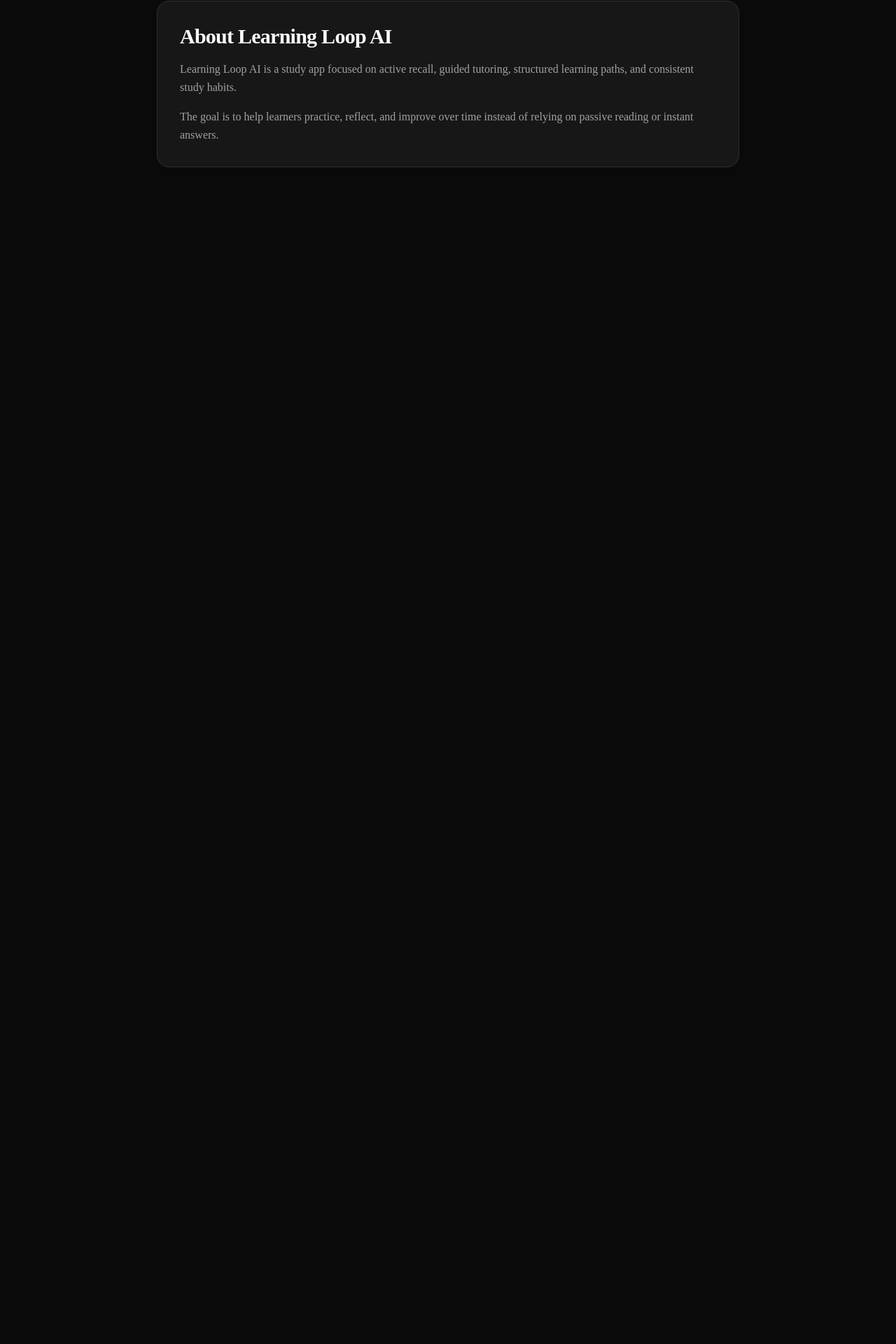
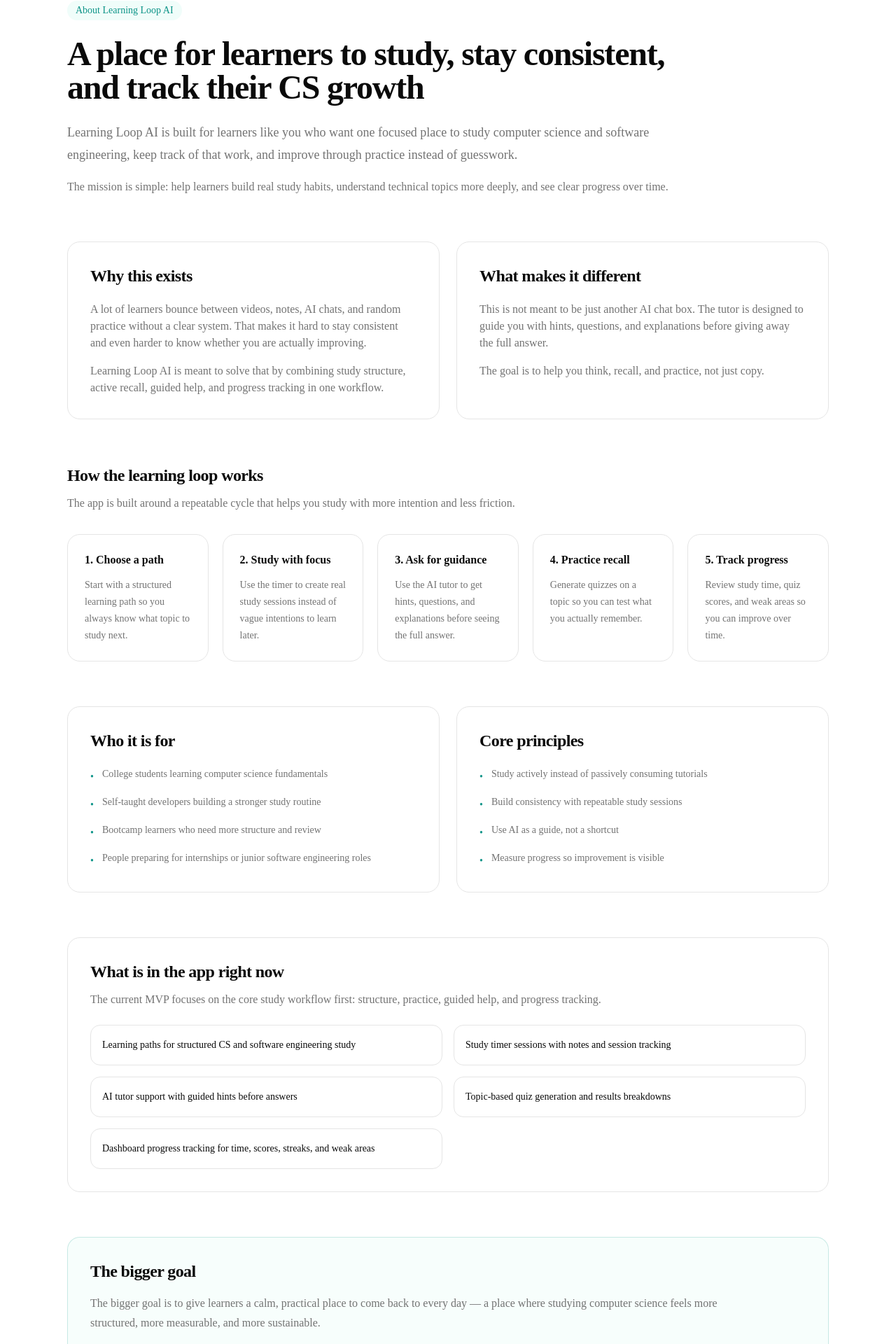
Before and after one commit to Mela13076/learning-loop-ai, a Next.js app: page /about in a window 1280 px wide. Shown: the part 128-2048 px from the top of the page at 70% size. Before the commit the page ends 800 px from the top, so only its background shows below. Built offline with nearby package versions, Linux system fonts and the light colour scheme; no server answers.

Commit message:
adding about and fixing theme config

```diff
--- a/src/app/about/page.tsx
+++ b/src/app/about/page.tsx
@@ -1,4 +1,54 @@
 import Link from "next/link";
+
+const learningLoop = [
+  {
+    title: "1. Choose a path",
+    description:
+      "Start with a structured learning path so you always know what topic to study next.",
+  },
+  {
+    title: "2. Study with focus",
+    description:
+      "Use the timer to create real study sessions instead of vague intentions to learn later.",
+  },
+  {
+    title: "3. Ask for guidance",
+    description:
+      "Use the AI tutor to get hints, questions, and explanations before seeing the full answer.",
+  },
+  {
+    title: "4. Practice recall",
+    description:
+      "Generate quizzes on a topic so you can test what you actually remember.",
+  },
+  {
+    title: "5. Track progress",
+    description:
+      "Review study time, quiz scores, and weak areas so you can improve over time.",
+  },
+];
+
+const audience = [
+  "College students learning computer science fundamentals",
+  "Self-taught developers building a stronger study routine",
+  "Bootcamp learners who need more structure and review",
+  "People preparing for internships or junior software engineering roles",
+];
+
+const principles = [
+  "Study actively instead of passively consuming tutorials",
+  "Build consistency with repeatable study sessions",
+  "Use AI as a guide, not a shortcut",
+  "Measure progress so improvement is visible",
+];
+
+const mvpFeatures = [
+  "Learning paths for structured CS and software engineering study",
+  "Study timer sessions with notes and session tracking",
+  "AI tutor support with guided hints before answers",
+  "Topic-based quiz generation and results breakdowns",
+  "Dashboard progress tracking for time, scores, streaks, and weak areas",
+];
 
 export default function AboutPage() {
   return (
@@ -11,27 +61,162 @@
             </span>
             <span className="text-lg">Learning Loop AI</span>
           </Link>
+          <div className="flex items-center gap-4">
             <Link
               href="/"
               className="text-sm text-muted-foreground transition-colors hover:text-foreground"
             >
-            Back home
+              Home
             </Link>
+            <Link
+              href="/dashboard"
+              className="text-sm text-muted-foreground transition-colors hover:text-foreground"
+            >
+              Dashboard
+            </Link>
+          </div>
         </nav>
       </header>
 
-      <main className="mx-auto w-full max-w-4xl flex-1 px-4 py-16 sm:px-6 lg:px-8">
+      <main className="mx-auto w-full max-w-6xl flex-1 px-4 py-16 sm:px-6 lg:px-8">
+        <section className="max-w-4xl">
+          <span className="inline-flex rounded-full bg-[var(--accent-soft)] px-3 py-1 text-sm font-medium text-primary">
+            About Learning Loop AI
+          </span>
+          <h1 className="mt-6 text-4xl font-extrabold tracking-tight sm:text-5xl">
+            A place for learners to study, stay consistent, and track their CS growth
+          </h1>
+          <p className="mt-6 text-lg leading-8 text-muted-foreground">
+            Learning Loop AI is built for learners like you who want one focused place
+            to study computer science and software engineering, keep track of that work,
+            and improve through practice instead of guesswork.
+          </p>
+          <p className="mt-4 text-base leading-7 text-muted-foreground">
+            The mission is simple: help learners build real study habits, understand
+            technical topics more deeply, and see clear progress over time.
+          </p>
+        </section>
+
+        <section className="mt-16 grid gap-6 lg:grid-cols-2">
           <div className="rounded-2xl border border-border bg-card p-8">
-          <h1 className="text-3xl font-bold tracking-tight">About Learning Loop AI</h1>
-          <p className="mt-4 text-base leading-relaxed text-muted-foreground">
-            Learning Loop AI is a study app focused on active recall, guided tutoring,
-            structured learning paths, and consistent study habits.
+            <h2 className="text-2xl font-bold tracking-tight">Why this exists</h2>
+            <div className="mt-5 space-y-4 text-muted-foreground">
+              <p>
+                A lot of learners bounce between videos, notes, AI chats, and random
+                practice without a clear system. That makes it hard to stay consistent
+                and even harder to know whether you are actually improving.
               </p>
-          <p className="mt-4 text-base leading-relaxed text-muted-foreground">
-            The goal is to help learners practice, reflect, and improve over time
-            instead of relying on passive reading or instant answers.
+              <p>
+                Learning Loop AI is meant to solve that by combining study structure,
+                active recall, guided help, and progress tracking in one workflow.
               </p>
             </div>
+          </div>
+
+          <div className="rounded-2xl border border-border bg-card p-8">
+            <h2 className="text-2xl font-bold tracking-tight">
+              What makes it different
+            </h2>
+            <div className="mt-5 space-y-4 text-muted-foreground">
+              <p>
+                This is not meant to be just another AI chat box. The tutor is designed
+                to guide you with hints, questions, and explanations before giving away
+                the full answer.
+              </p>
+              <p>
+                The goal is to help you think, recall, and practice, not just copy.
+              </p>
+            </div>
+          </div>
+        </section>
+
+        <section className="mt-16">
+          <div className="max-w-3xl">
+            <h2 className="text-2xl font-bold tracking-tight">How the learning loop works</h2>
+            <p className="mt-3 text-muted-foreground">
+              The app is built around a repeatable cycle that helps you study with more
+              intention and less friction.
+            </p>
+          </div>
+
+          <div className="mt-8 grid gap-5 md:grid-cols-2 xl:grid-cols-5">
+            {learningLoop.map((step) => (
+              <div
+                key={step.title}
+                className="rounded-2xl border border-border bg-card p-6"
+              >
+                <h3 className="font-semibold text-foreground">{step.title}</h3>
+                <p className="mt-3 text-sm leading-6 text-muted-foreground">
+                  {step.description}
+                </p>
+              </div>
+            ))}
+          </div>
+        </section>
+
+        <section className="mt-16 grid gap-6 lg:grid-cols-2">
+          <div className="rounded-2xl border border-border bg-card p-8">
+            <h2 className="text-2xl font-bold tracking-tight">Who it is for</h2>
+            <ul className="mt-5 space-y-3 text-sm leading-6 text-muted-foreground">
+              {audience.map((item) => (
+                <li key={item} className="flex gap-3">
+                  <span className="mt-1 text-primary">•</span>
+                  <span>{item}</span>
+                </li>
+              ))}
+            </ul>
+          </div>
+
+          <div className="rounded-2xl border border-border bg-card p-8">
+            <h2 className="text-2xl font-bold tracking-tight">Core principles</h2>
+            <ul className="mt-5 space-y-3 text-sm leading-6 text-muted-foreground">
+              {principles.map((item) => (
+                <li key={item} className="flex gap-3">
+                  <span className="mt-1 text-primary">•</span>
+                  <span>{item}</span>
+                </li>
+              ))}
+            </ul>
+          </div>
+        </section>
+
+        <section className="mt-16 rounded-2xl border border-border bg-card p-8">
+          <h2 className="text-2xl font-bold tracking-tight">What is in the app right now</h2>
+          <p className="mt-3 max-w-3xl text-muted-foreground">
+            The current MVP focuses on the core study workflow first: structure,
+            practice, guided help, and progress tracking.
+          </p>
+          <ul className="mt-6 grid gap-4 md:grid-cols-2">
+            {mvpFeatures.map((feature) => (
+              <li
+                key={feature}
+                className="rounded-xl border border-border bg-background/40 px-4 py-4 text-sm leading-6 text-muted-foreground"
+              >
+                <span className="font-medium text-foreground">{feature}</span>
+              </li>
+            ))}
+          </ul>
+        </section>
+
+        <section className="mt-16 rounded-2xl border border-primary/20 bg-[var(--accent-soft)]/50 p-8">
+          <h2 className="text-2xl font-bold tracking-tight">The bigger goal</h2>
+          <p className="mt-4 max-w-4xl text-base leading-7 text-muted-foreground">
+            The bigger goal is to give learners a calm, practical place to come back to
+            every day — a place where studying computer science feels more structured,
+            more measurable, and more sustainable.
+          </p>
+          <div className="mt-6 flex flex-wrap gap-3">
+            <Link href="/" className="inline-flex items-center rounded-lg bg-primary px-4 py-2 text-sm font-medium text-primary-foreground transition-colors hover:opacity-90">
+              Back to home
+            </Link>
+            <Link
+              href="/dashboard"
+              className="inline-flex items-center rounded-lg border border-border px-4 py-2 text-sm font-medium transition-colors hover:bg-muted"
+            >
+              Go to dashboard
+            </Link>
+          </div>
+        </section>
       </main>
     </div>
   );
--- a/src/app/dashboard/page.tsx
+++ b/src/app/dashboard/page.tsx
@@ -229,7 +229,7 @@
         <div className="mb-8 flex flex-col gap-4 sm:flex-row sm:items-center sm:justify-between">
           <div>
             <h1 className="text-2xl font-bold tracking-tight">
-              Welcome back, {greetingName}
+              Welcome Back {greetingName}!
             </h1>
             <p className="mt-1 text-sm text-muted-foreground">
               {topicsInProgress > 0
--- a/src/app/layout.tsx
+++ b/src/app/layout.tsx
@@ -54,17 +54,21 @@
   const dbThemeMode = dbUser?.themeMode;
 
   let accentColor: AccentColor = DEFAULT_ACCENT_COLOR;
+  if (userId) {
     if (isAccentColor(dbAccentColor ?? "")) {
       accentColor = dbAccentColor as AccentColor;
     } else if (isAccentColor(cookieAccentColor ?? "")) {
       accentColor = cookieAccentColor as AccentColor;
     }
+  }
 
   let themeMode: ThemeMode = DEFAULT_THEME_MODE;
+  if (userId) {
     if (isThemeMode(dbThemeMode ?? "")) {
       themeMode = dbThemeMode as ThemeMode;
     } else if (isThemeMode(cookieThemeMode ?? "")) {
       themeMode = cookieThemeMode as ThemeMode;
+    }
   }
 
   return (
--- a/src/components/theme/ThemeScript.tsx
+++ b/src/components/theme/ThemeScript.tsx
@@ -17,14 +17,9 @@
   const script = `
     (() => {
       const root = document.documentElement;
-      const savedTheme = localStorage.getItem("learning-loop-theme-mode");
-      const savedAccent = localStorage.getItem("learning-loop-accent-color");
-      const themeMode = savedTheme === "light" || savedTheme === "dark" ? savedTheme : "${themeMode}";
-      const accentColor = savedAccent || "${accentColor}";
-
-      root.classList.toggle("dark", themeMode === "dark");
-      root.dataset.theme = themeMode;
-      root.dataset.accent = accentColor;
+      root.classList.toggle("dark", "${themeMode}" === "dark");
+      root.dataset.theme = "${themeMode}";
+      root.dataset.accent = "${accentColor}";
     })();
   `;
 
--- a/src/lib/theme.ts
+++ b/src/lib/theme.ts
@@ -85,7 +85,7 @@
 export type ThemeMode = "dark" | "light";
 
 export const DEFAULT_ACCENT_COLOR: AccentColor = "teal";
-export const DEFAULT_THEME_MODE: ThemeMode = "dark";
+export const DEFAULT_THEME_MODE: ThemeMode = "light";
 
 export const ACCENT_VALUES = ACCENT_OPTIONS.map((option) => option.value);
 
--- a/src/lib/user.ts
+++ b/src/lib/user.ts
@@ -1,5 +1,6 @@
 import type { User as ClerkUser } from "@clerk/nextjs/server";
 import { db } from "@/lib/db";
+import { DEFAULT_ACCENT_COLOR, DEFAULT_THEME_MODE } from "@/lib/theme";
 
 function getClerkDisplayName(clerkUser: ClerkUser): string | null {
   return (
@@ -30,6 +31,8 @@
       clerkId: clerkUser.id,
       email,
       name: clerkName,
+      accentColor: DEFAULT_ACCENT_COLOR,
+      themeMode: DEFAULT_THEME_MODE,
     },
   });
 }
```
Also changed, not shown: 2 other files (tests, documents, lock files or other folders). Lines whose indentation alone changed are shown as unchanged.
